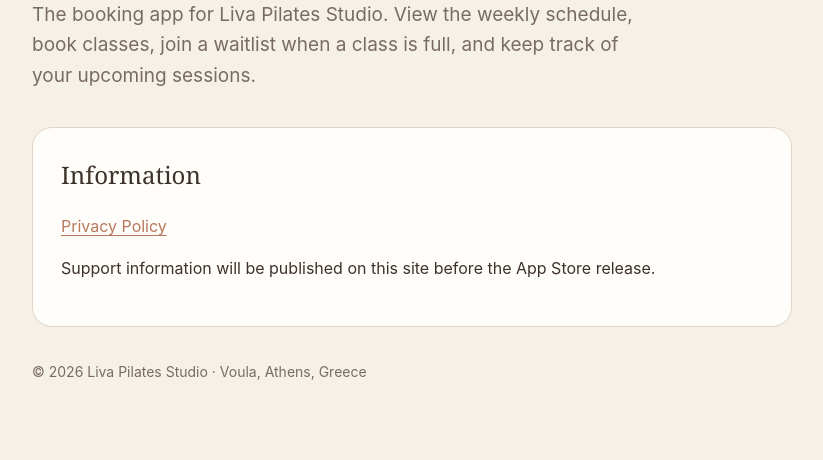
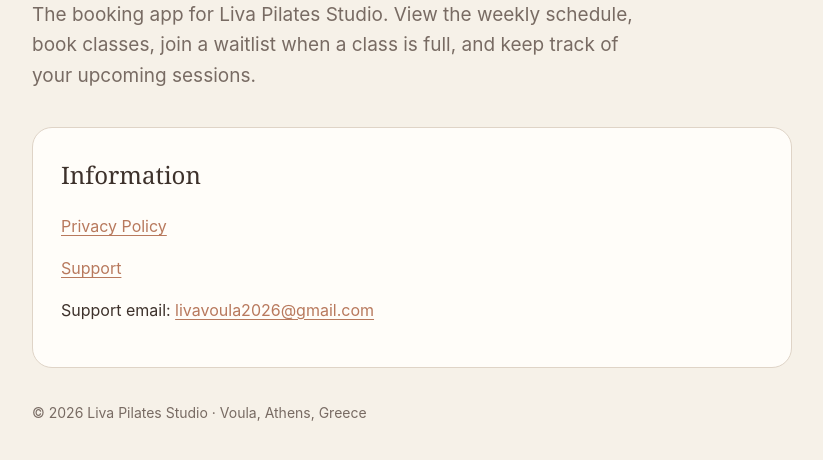
Before and after one commit to ALEXLAVDD/liva-app-site, a plain HTML site: page index.html in a window 1280 px wide. Shown: the part 228-688 px from the top of the page, without its empty margins (228-1051 px from the left). Drawn offline with Linux system fonts and the light colour scheme.

Commit message:
chore: publish support contact

```diff
--- a/index.html
+++ b/index.html
@@ -42,7 +42,8 @@
     <section class="card">
       <h2>Information</h2>
       <p><a href="privacy.html">Privacy Policy</a></p>
-      <p>Support information will be published on this site before the App Store release.</p>
+      <p><a href="support.html">Support</a></p>
+      <p>Support email: <a href="mailto:livavoula2026@gmail.com">livavoula2026@gmail.com</a></p>
     </section>
 
     <footer>© 2026 Liva Pilates Studio · Voula, Athens, Greece</footer>
```
